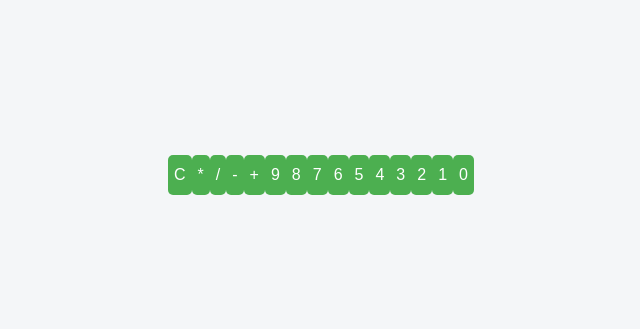
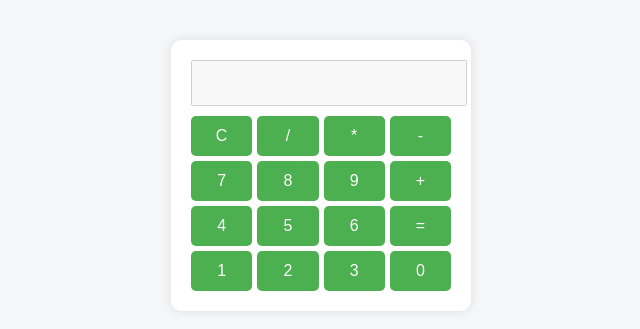
Before and after one commit to patelmaher95/Qodexia-PROJECT, a plain HTML site: page index.html in a window 1280 px wide. Shown: the part 233-562 px from the top of the page, without its empty margins (319-959 px from the left). Drawn offline with Linux system fonts and the light colour scheme.

Commit message:
Update index.html

```diff
--- a/index.html
+++ b/index.html
@@ -1,23 +1,56 @@
-<html>
-  <head>
-    <title>Calculator</title>
+<!DOCTYPE html>
+<html lang="en">
+<head>
+    <meta charset="UTF-8">
+    <title>Simple Calculator</title>
     <link rel="stylesheet" href="style.css">
-  </head>
-  <body>
-    <button>C</button>
-    <button>*</button>
-    <button>/</button>
-    <button>-</button>
-    <button>+</button>
-    <button>9</button>
-    <button>8</button>
-    <button>7</button>
-    <button>6</button>
-    <button>5</button>
-    <button>4</button>
-    <button>3</button>
-    <button>2</button>
-    <button>1</button>
-    <button>0</button>
-  </body>
+</head>
+<body>
+
+<div class="calculator">
+    <input type="text" id="result" disabled>
+
+    <div class="buttons">
+        <button onclick="clearResult()">C</button>
+        <button onclick="appendValue('/')">/</button>
+        <button onclick="appendValue('*')">*</button>
+        <button onclick="appendValue('-')">-</button>
+
+        <button onclick="appendValue('7')">7</button>
+        <button onclick="appendValue('8')">8</button>
+        <button onclick="appendValue('9')">9</button>
+        <button onclick="appendValue('+')">+</button>
+
+        <button onclick="appendValue('4')">4</button>
+        <button onclick="appendValue('5')">5</button>
+        <button onclick="appendValue('6')">6</button>
+        <button onclick="calculate()">=</button>
+
+        <button onclick="appendValue('1')">1</button>
+        <button onclick="appendValue('2')">2</button>
+        <button onclick="appendValue('3')">3</button>
+        <button onclick="appendValue('0')">0</button>
+    </div>
+</div>
+
+<script>
+    function appendValue(value) {
+        document.getElementById("result").value += value;
+    }
+
+    function clearResult() {
+        document.getElementById("result").value = "";
+    }
+
+    function calculate() {
+        try {
+            document.getElementById("result").value =
+                eval(document.getElementById("result").value);
+        } catch {
+            document.getElementById("result").value = "Error";
+        }
+    }
+</script>
+
+</body>
 </html>
```
